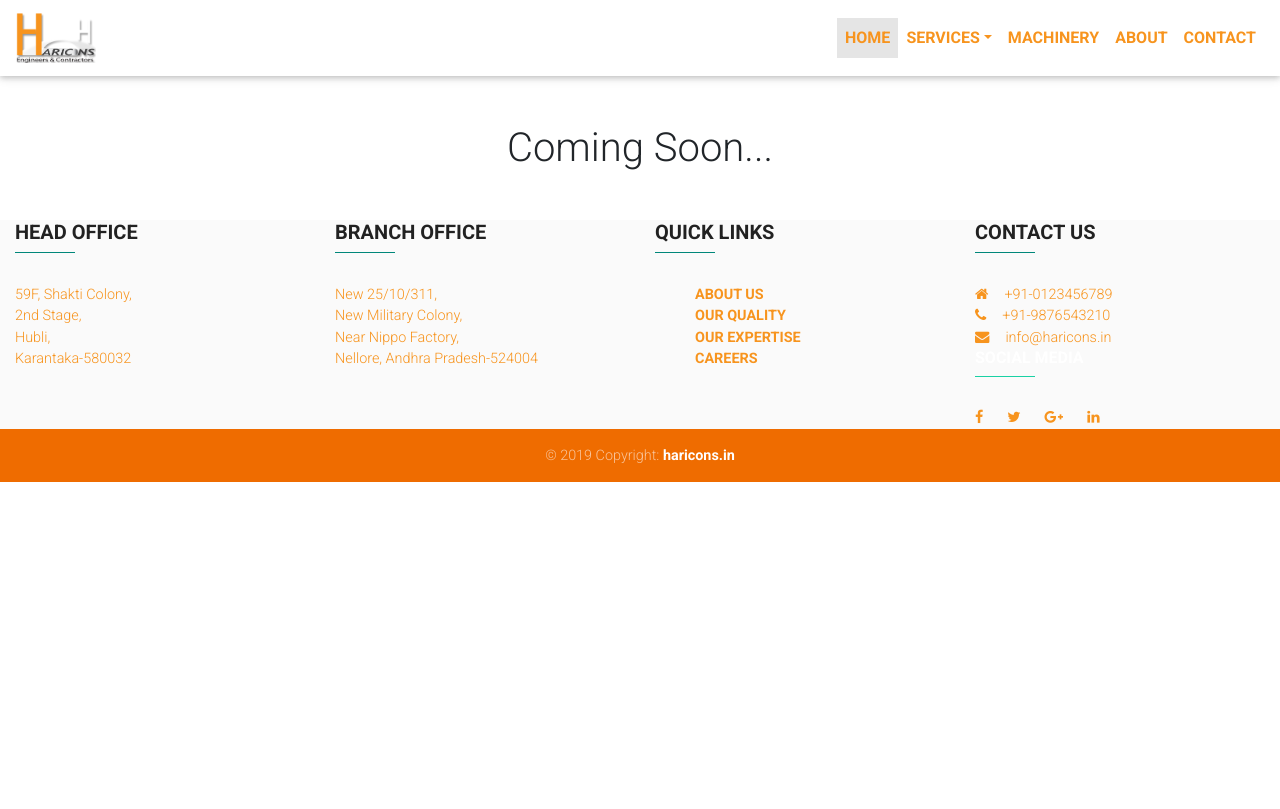
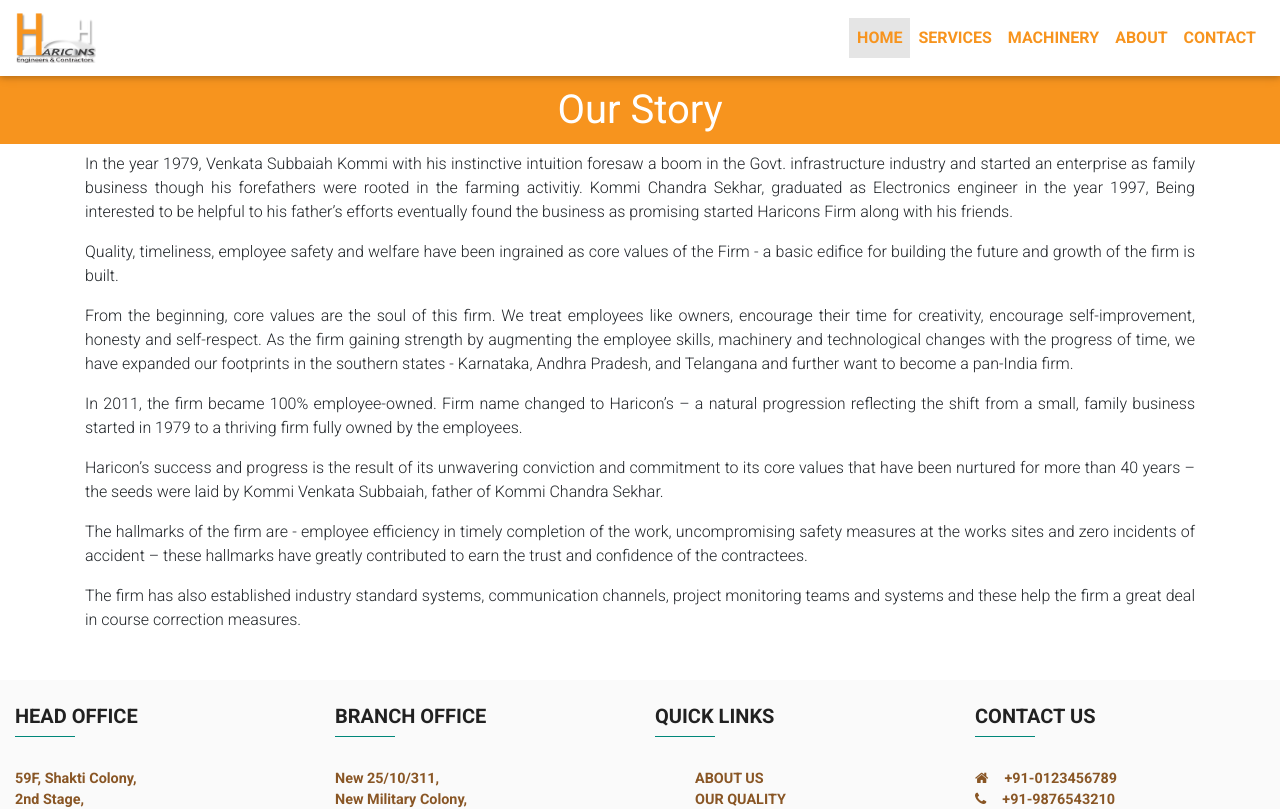
Before and after one commit to rteja91/haricons, a React (Create React App) app: page /about in a window 1280 px wide. Shown: the top 809 px of the page. Built offline with nearby package versions, Linux system fonts and the light colour scheme.

Commit message:
round2: about + home page

```diff
--- a/src/Common/Footer/Footer.css
+++ b/src/Common/Footer/Footer.css
@@ -1,3 +1,4 @@
 .footer-color {
-    color: #f7941e !important;
+    color: #895625 !important;
+    font-weight: 600;
 }
--- a/src/Common/Footer/Footer.js
+++ b/src/Common/Footer/Footer.js
@@ -7,7 +7,7 @@
             <Container fluid className="grey lighten-5 text-center text-md-left">
                 <Row>
                     <Col md="3">
-                        <h5 className="title text-dark text-uppercase font-weight-bold">Head Office</h5>
+                        <h5 className="title text-dark text-uppercase font-weight-bold mt-3 pt-2">Head Office</h5>
                         <hr className="teal orange-3 mb-4 mt-0 d-inline-block mx-auto" style={{ "width": "60px" }} />
                         <address className="footer-color">
                             59F, Shakti Colony, <br />
@@ -19,7 +19,7 @@
                     <Col md="3">
 
 
-                        <h5 className="title text-dark text-uppercase font-weight-bold">Branch Office</h5>
+                        <h5 className="title text-dark text-uppercase font-weight-bold mt-3 pt-2">Branch Office</h5>
                         <hr className="teal orange-3 mb-4 mt-0 d-inline-block mx-auto" style={{ "width": "60px" }} />
                         <address className="footer-color">
                             New 25/10/311, <br />
@@ -33,11 +33,11 @@
                     <Col md="3">
 
 
-                        <h5 className="title text-dark text-uppercase font-weight-bold">Quick links</h5>
+                        <h5 className="title text-dark text-uppercase font-weight-bold mt-3 pt-2">Quick links</h5>
                         <hr className="teal orange-3 mb-4 mt-0 d-inline-block mx-auto" style={{ "width": "60px" }} />
                         <ul >
                             <li className="list-unstyled">
-                                <a href="#!" className="footer-color text-uppercase font-weight-bold">About us</a>
+                                <a href="/about" className="footer-color text-uppercase font-weight-bold">About us</a>
                             </li>
                             <li className="list-unstyled">
                                 <a href="#!" className="footer-color text-uppercase font-weight-bold">Our Quality</a>
@@ -56,7 +56,7 @@
                     <Col md="3">
 
 
-                        <h5 className="title text-dark text-uppercase font-weight-bold">Contact us</h5>
+                        <h5 className="title text-dark text-uppercase font-weight-bold pt-2 mt-3">Contact us</h5>
                         <hr className="teal orange-3 mb-4 mt-0 d-inline-block mx-auto" style={{ "width": "60px" }} />
                         <div className="footer-color">
                             <MDBIcon icon="home" className="mr-3"></MDBIcon>+91-0123456789<br />
--- a/src/Common/Navbar/Navigation.js
+++ b/src/Common/Navbar/Navigation.js
@@ -1,5 +1,5 @@
 import React from "react";
-import { Navbar, NavbarBrand, NavbarNav, NavItem, NavLink, NavbarToggler, Collapse, Dropdown, DropdownToggle, DropdownMenu, DropdownItem } from "mdbreact";
+import { MDBNavbar, MDBNavbarBrand, MDBNavbarNav, MDBNavItem, MDBNavLink, MDBNavbarToggler, MDBCollapse, MDBDropdown, MDBDropdownToggle, MDBDropdownMenu, MDBDropdownItem } from "mdbreact";
 import logo from '../../assets/logo.png';
 import cls from './Navigation.module.css';
 class Navigation extends React.Component {
@@ -8,49 +8,51 @@
         isOpen: false
     };
 
-    //toggleCollapse = this.setState({ isOpen: !this.state.isOpen });
+    toggleCollapse = () => {
+        this.setState({ isOpen: !this.state.isOpen });
+    }
 
     render() {
         return (
-            <Navbar color="white" light expand="md" style={{ marginTop: "0px" }}>
-                <NavbarBrand href="#">
+            <MDBNavbar color="white" light expand="md" style={{ marginTop: "0px" }}>
+                <MDBNavbarBrand href="#">
                     <img src={logo} height="50" alt="" />
-                </NavbarBrand>
-                <NavbarToggler onClick={this.toggleCollapse} />
-                <Collapse id="navbarCollapse3" isOpen={this.state.isOpen} navbar>
-                    <NavbarNav right>
-                        <NavItem active>
-                            <NavLink to="/" className={cls.navigationColor}>HOME</NavLink>
-                        </NavItem>
-                        <NavItem>
-                            <Dropdown>
-                                <DropdownToggle nav caret className={cls.navigationColor}>
+                </MDBNavbarBrand>
+                <MDBNavbarToggler onClick={this.toggleCollapse} />
+                <MDBCollapse id="navbarCollapse3" isOpen={this.state.isOpen} navbar>
+                    <MDBNavbarNav right>
+                        <MDBNavItem active>
+                            <MDBNavLink to="/" className={cls.navigationColor}>HOME</MDBNavLink>
+                        </MDBNavItem>
+                        {/* <MDBNavItem>
+                            <MDBDropdown>
+                                <MDBDropdownToggle nav caret className={cls.navigationColor}>
                                     <div className="d-none d-md-inline ">SERVICES</div>
-                                </DropdownToggle>
-                                <DropdownMenu className="dropdown-default" right>
-                                    <DropdownItem className={cls.navigationColor} ><NavLink to="/services" className={cls.navigationColor} >WATER</NavLink></DropdownItem>
-                                    <DropdownItem className={cls.navigationColor} ><NavLink to="/services" className={cls.navigationColor} >TRANSPORT</NavLink></DropdownItem>
-                                    <DropdownItem className={cls.navigationColor} ><NavLink to="/services" className={cls.navigationColor} >POWER</NavLink></DropdownItem>
-                                    <DropdownItem className={cls.navigationColor} ><NavLink to="/services" className={cls.navigationColor} >BUILDING</NavLink></DropdownItem>
-                                </DropdownMenu>
-                            </Dropdown>
-                        </NavItem>
-                        {/* <NavItem>
-                            <NavLink to="/projects" className={cls.navigationColor}>PROJECTS</NavLink>
-                        </NavItem> */}
-                        <NavItem>
-                            <NavLink to="/machinery" className={cls.navigationColor} >MACHINERY</NavLink>
-                        </NavItem>
-                        <NavItem>
-                            <NavLink to="/about" className={cls.navigationColor}>ABOUT</NavLink>
-                        </NavItem>
-                        <NavItem>
-                            <NavLink to="/contact" className={cls.navigationColor} >CONTACT</NavLink>
-                        </NavItem>
+                                </MDBDropdownToggle>
+                                <MDBDropdownMenu className="dropdown-default" right>
+                                    <MDBDropdownItem className={cls.navigationColor} ><MDBNavLink to="/services" className={cls.navigationColor} >WATER</MDBNavLink></MDBDropdownItem>
+                                    <MDBDropdownItem className={cls.navigationColor} ><MDBNavLink to="/services" className={cls.navigationColor} >TRANSPORT</MDBNavLink></MDBDropdownItem>
+                                    <MDBDropdownItem className={cls.navigationColor} ><MDBNavLink to="/services" className={cls.navigationColor} >POWER</MDBNavLink></MDBDropdownItem>
+                                    <MDBDropdownItem className={cls.navigationColor} ><MDBNavLink to="/services" className={cls.navigationColor} >BUILDING</MDBNavLink></MDBDropdownItem>
+                                </MDBDropdownMenu>
+                            </MDBDropdown>
+                        </MDBNavItem> */}
+                        <MDBNavItem>
+                            <MDBNavLink to="/services" className={cls.navigationColor}>SERVICES</MDBNavLink>
+                        </MDBNavItem>
+                        <MDBNavItem>
+                            <MDBNavLink to="/machinery" className={cls.navigationColor} >MACHINERY</MDBNavLink>
+                        </MDBNavItem>
+                        <MDBNavItem>
+                            <MDBNavLink to="/about" className={cls.navigationColor}>ABOUT</MDBNavLink>
+                        </MDBNavItem>
+                        <MDBNavItem>
+                            <MDBNavLink to="/contact" className={cls.navigationColor} >CONTACT</MDBNavLink>
+                        </MDBNavItem>
 
-                    </NavbarNav>
-                </Collapse>
-            </Navbar>
+                    </MDBNavbarNav>
+                </MDBCollapse>
+            </MDBNavbar>
         );
     }
 }
--- a/src/Pages/About/About.js
+++ b/src/Pages/About/About.js
@@ -1,6 +1,7 @@
 import React, { Component } from 'react';
 import Header from '../../Common/Header/Header';
 import Footer from '../../Common/Footer/Footer';
+import OurStory from './Sections/OurStory';
 
 
 class About extends Component {
@@ -8,7 +9,8 @@
         return (
             <div>
                 <Header />
-                <h1 className="text-center mt-5">Coming Soon...</h1>
+                <h1 className="text-center" style={{ backgroundColor: "#f7941e", padding: "10px 5px", color: "#fff", fontWeight: "400" }}>Our Story</h1>
+                <OurStory className="mt-2" />
                 <Footer />
 
             </div>
--- /dev/null
+++ b/src/Pages/About/Sections/OurStory.js
@@ -0,0 +1,39 @@
+import React from 'react';
+import { MDBContainer } from 'mdbreact';
+const OurStory = () => {
+    return (
+        <MDBContainer>
+
+            <p className="text-justify">
+                In the year 1979, Venkata Subbaiah Kommi with his instinctive intuition foresaw a boom in the Govt. infrastructure industry and started an enterprise as family business though his forefathers were rooted in the farming activitiy. Kommi Chandra Sekhar, graduated as Electronics engineer in the year 1997, Being interested to be helpful to his father’s efforts eventually found the business as promising started Haricons Firm along with his friends.
+            </p>
+            <p className="text-justify">
+                Quality, timeliness, employee safety and welfare have been ingrained as core values of the Firm - a basic edifice for building the future and growth of the firm is built.
+            </p>
+            <p className="text-justify">
+                From the beginning, core values are the soul of this firm. We treat employees like owners, encourage their time for creativity, encourage self-improvement, honesty and self-respect. As the firm gaining strength by augmenting the employee skills, machinery and technological changes with the progress of time, we have expanded our footprints in the southern states - Karnataka, Andhra Pradesh, and Telangana and further want to become a pan-India firm.
+            </p>
+
+            <p className="text-justify">
+                In 2011, the firm became 100% employee-owned. Firm name changed to Haricon’s – a natural progression reflecting the shift from a small, family business started in 1979 to a thriving firm fully owned by the employees.
+            </p>
+
+            <p className="text-justify">
+                Haricon’s success and progress is the result of its unwavering conviction and commitment to its core values that have been nurtured for more than 40 years – the seeds were laid by Kommi Venkata Subbaiah, father of Kommi Chandra Sekhar.
+            </p>
+            <p className="text-justify">
+                The hallmarks of the firm are - employee efficiency in timely completion of the work, uncompromising safety measures at the works sites and zero incidents of accident – these hallmarks have greatly contributed to earn the trust and confidence of the contractees.
+            </p>
+            <p className="text-justify">
+                The firm has also established industry standard systems, communication channels, project monitoring teams and systems and these help the firm a great deal in course correction measures.
+            </p>
+
+
+
+
+
+        </MDBContainer>
+    );
+};
+
+export default OurStory;
--- a/src/Pages/Contact/Contact.js
+++ b/src/Pages/Contact/Contact.js
@@ -7,7 +7,7 @@
         return (
             <div>
                 <Header />
-                <h1 className="text-center mt-5">Coming Soon...</h1>
+                <h1 className="text-center" style={{ backgroundColor: "#f7941e", padding: "10px 5px", color: "#fff", fontWeight: "400" }}>Contact Us</h1>
                 <Footer />
 
             </div>
--- a/src/Pages/Home/Home.js
+++ b/src/Pages/Home/Home.js
@@ -1,6 +1,7 @@
 import React, { Component } from 'react';
 import Header from '../../Common/Header/Header';
 import Footer from '../../Common/Footer/Footer';
+import Herobanner from './Sections/Herobanner';
 
 
 class Home extends Component {
@@ -8,7 +9,8 @@
         return (
             <div>
                 <Header />
-                <h1 className="text-center mt-5">Coming Soon...</h1>
+                <Herobanner />
+                {/* <h1 className="text-center mt-5">Coming Soon...</h1> */}
                 <Footer />
             </div>
         );
--- a/src/Pages/Services/Services.js
+++ b/src/Pages/Services/Services.js
@@ -8,7 +8,7 @@
         return (
             <div>
                 <Header />
-                <h1 className="text-center mt-5">Coming Soon...</h1>
+                <h1 className="text-center" style={{ backgroundColor: "#f7941e", padding: "10px 5px", color: "#fff", fontWeight: "400" }}>Our Services</h1>
                 <Footer />
             </div>
         );
```
Also changed, not shown: src/Pages/Contact/Sections/ContactForm.js (+11 -0 lines), src/Pages/Home/Sections/Herobanner.js (+27 -4 lines), src/Pages/Services/Sections/OurServices.js (added, +11 -0 lines), src/Pages/Home/Sections/images/roadconstruction.jpg (added), 1 other file (tests, documents, lock files or other folders).
